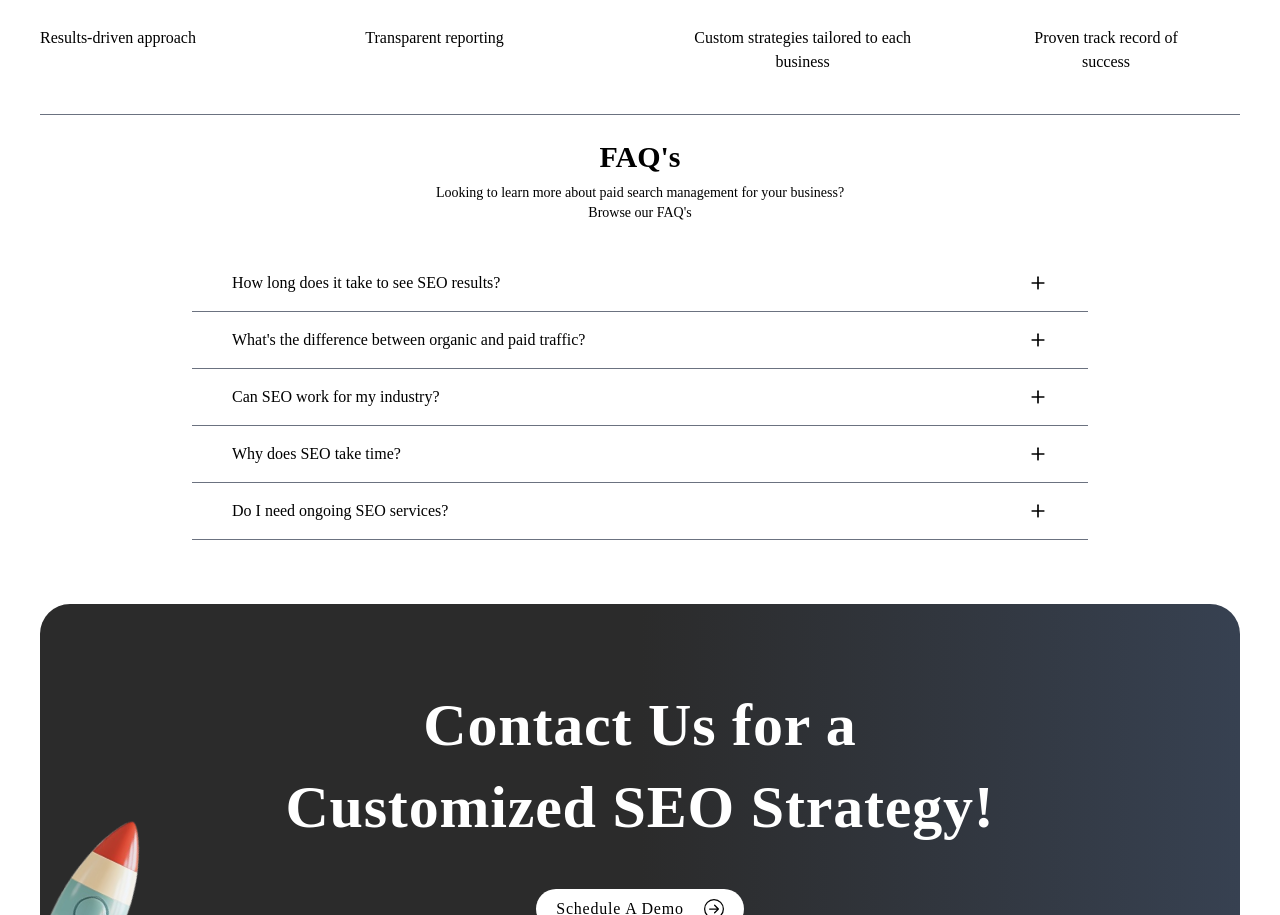
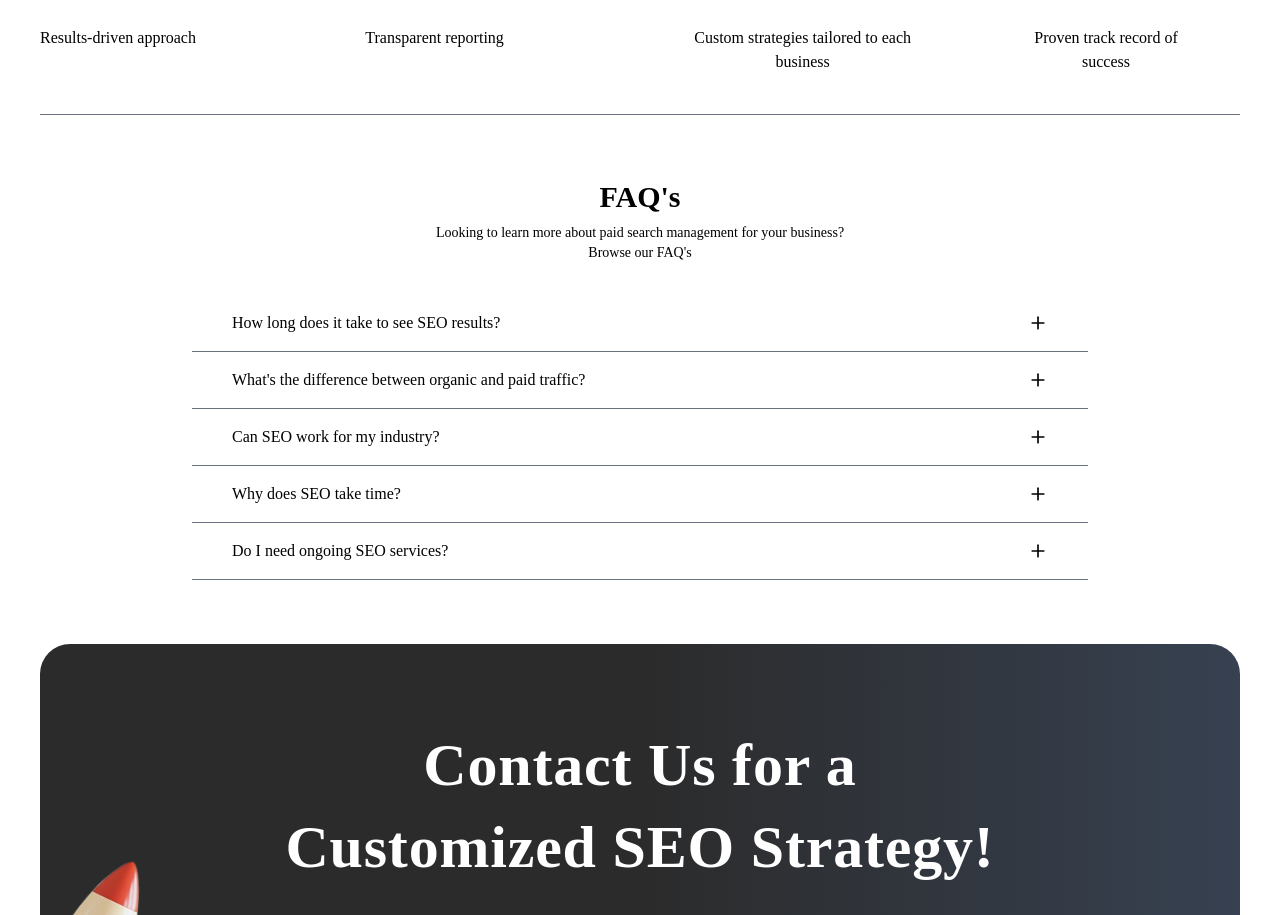
Before and after one commit to soni-naveen/Frontend-Assignment, a React (Vite) app: page /services in a window 1280 px wide. Shown: the part 1859-2774 px from the top of the page. Built offline with nearby package versions, Linux system fonts and the light colour scheme.

Commit message:
FAQ margin modifed

```diff
--- a/src/pages/Services.jsx
+++ b/src/pages/Services.jsx
@@ -126,7 +126,7 @@ export default function Services() {
       </section>
       <div className="h-[0.5px] bg-gray-500"></div>
       {/* FAQ's */}
-      <section className="mb-10">
+      <section className="my-10">
         <FAQ />
       </section>
       {/* Contact Us  */}
```
